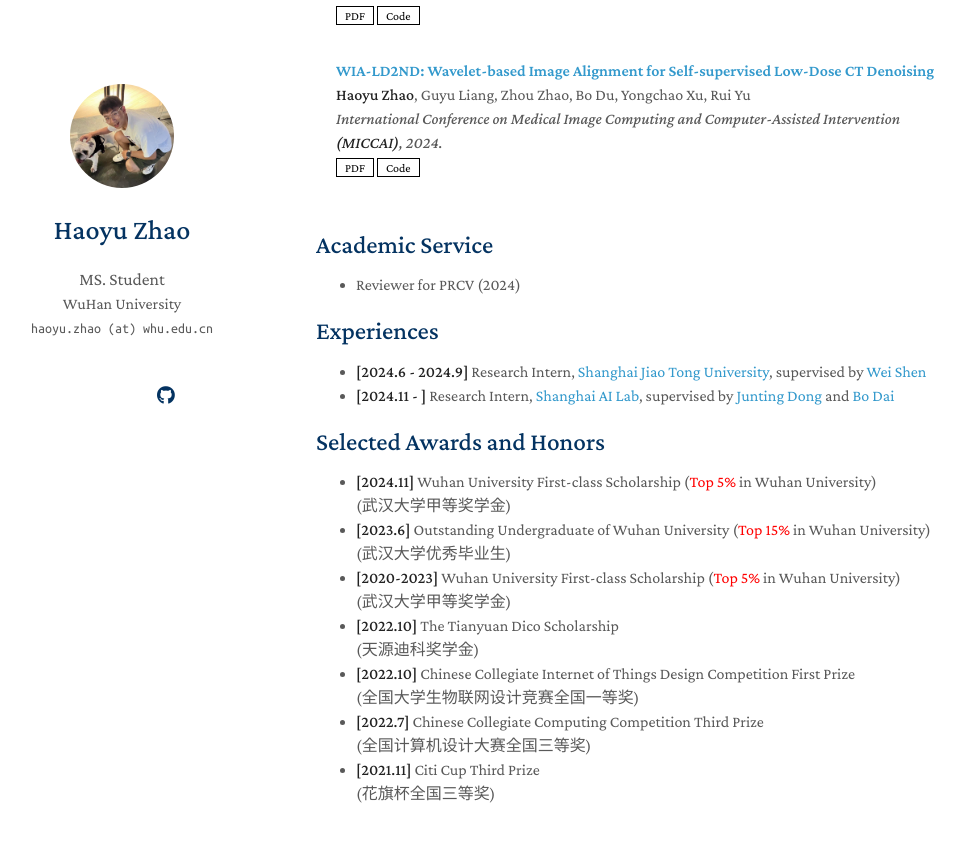
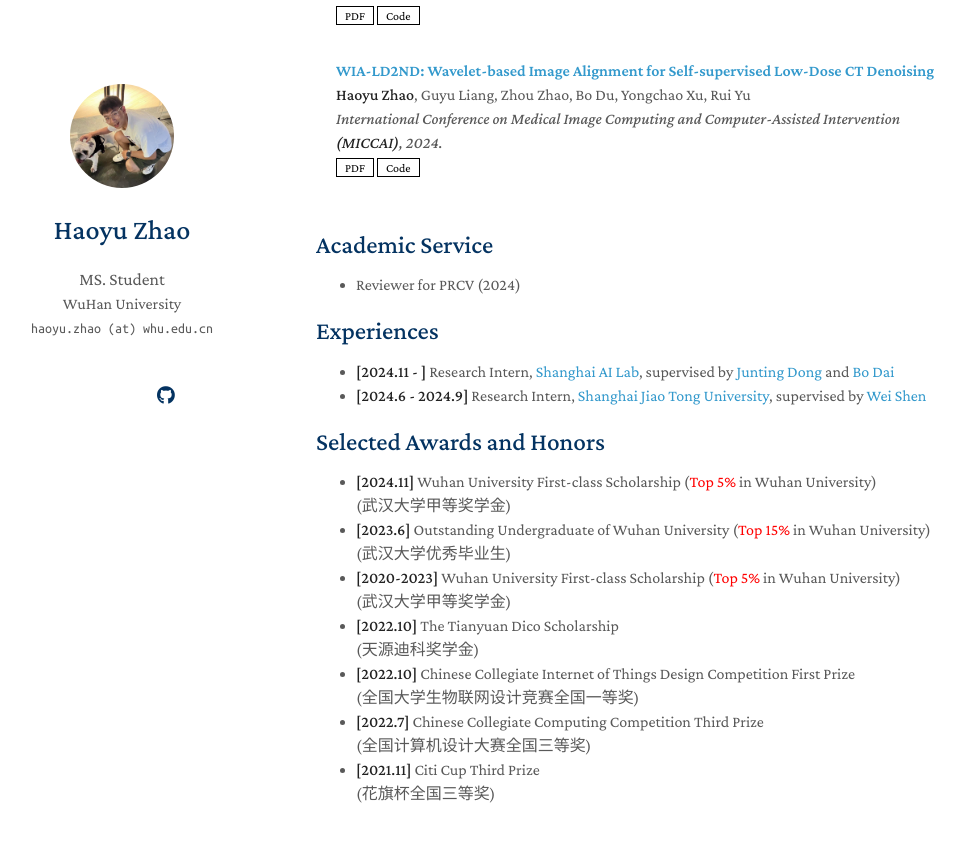
Before and after one commit to zhaohaoyu376/zhaohaoyu376.github.io, a Jekyll site: the page built from index.md, in a window 1280 px wide and 900 px high, scrolled down 1500 px. Shown: the top 842 px of the window, without its empty margins (154-1119 px from the left). Built offline with Jekyll 4.4.1, drawn with Linux system fonts in a browser that asks for light colours; nearby versions of some CDN libraries; a style sheet for code colours, icons or effects is not loaded; our own code applies the rules of GitHub Pages for plain Markdown files.

```diff
--- a/index.md
+++ b/index.md
@@ -25,8 +25,8 @@ If you are interested in collaborating with me or want to have a chat, always fe
 - Reviewer for PRCV (2024)
 
 ## Experiences
+- **[2024.11 - ]** Research Intern, [Shanghai AI Lab]([https://www.sjtu.edu.cn/](https://www.shlab.org.cn/)), supervised by [Junting Dong]([https://scholar.google.com/citations?user=Ae2kRCEAAAAJ&hl=zh-CN](https://scholar.google.com/citations?user=dEzL5pAAAAAJ&hl=zh-CN&oi=ao)) and [Bo Dai](https://scholar.google.com/citations?user=KNWTvgEAAAAJ&hl=zh-CN&oi=ao)
 - **[2024.6 - 2024.9]** Research Intern, [Shanghai Jiao Tong University](https://www.sjtu.edu.cn/), supervised by [Wei Shen](https://scholar.google.com/citations?user=Ae2kRCEAAAAJ&hl=zh-CN)
-- **[2024.11 - ]** Research Intern, [Shanghai AI Lab]([https://www.sjtu.edu.cn/](https://www.shlab.org.cn/)), supervised by [Junting Dong]([https://scholar.google.com/citations?user=Ae2kRCEAAAAJ&hl=zh-CN](https://scholar.google.com/citations?user=dEzL5pAAAAAJ&hl=zh-CN&oi=ao)) and [Bo Dai](https://scholar.google.com/citations?user=KNWTvgEAAAAJ&hl=zh-CN&oi=ao)
 
 ## Selected Awards and Honors
 - **[2024.11]** Wuhan University First-class Scholarship (<span style="color: red;">Top 5%</span> in Wuhan University)
```
